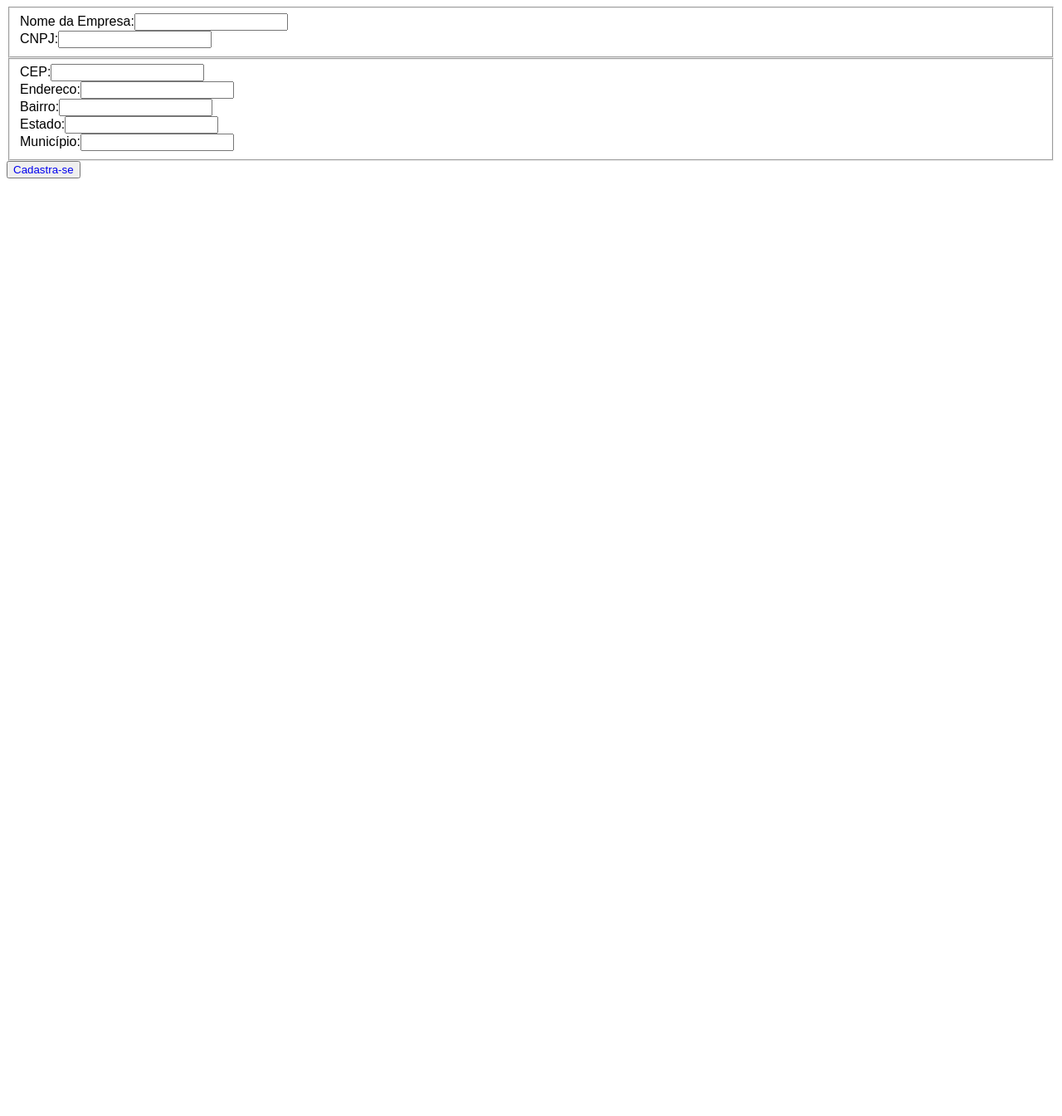
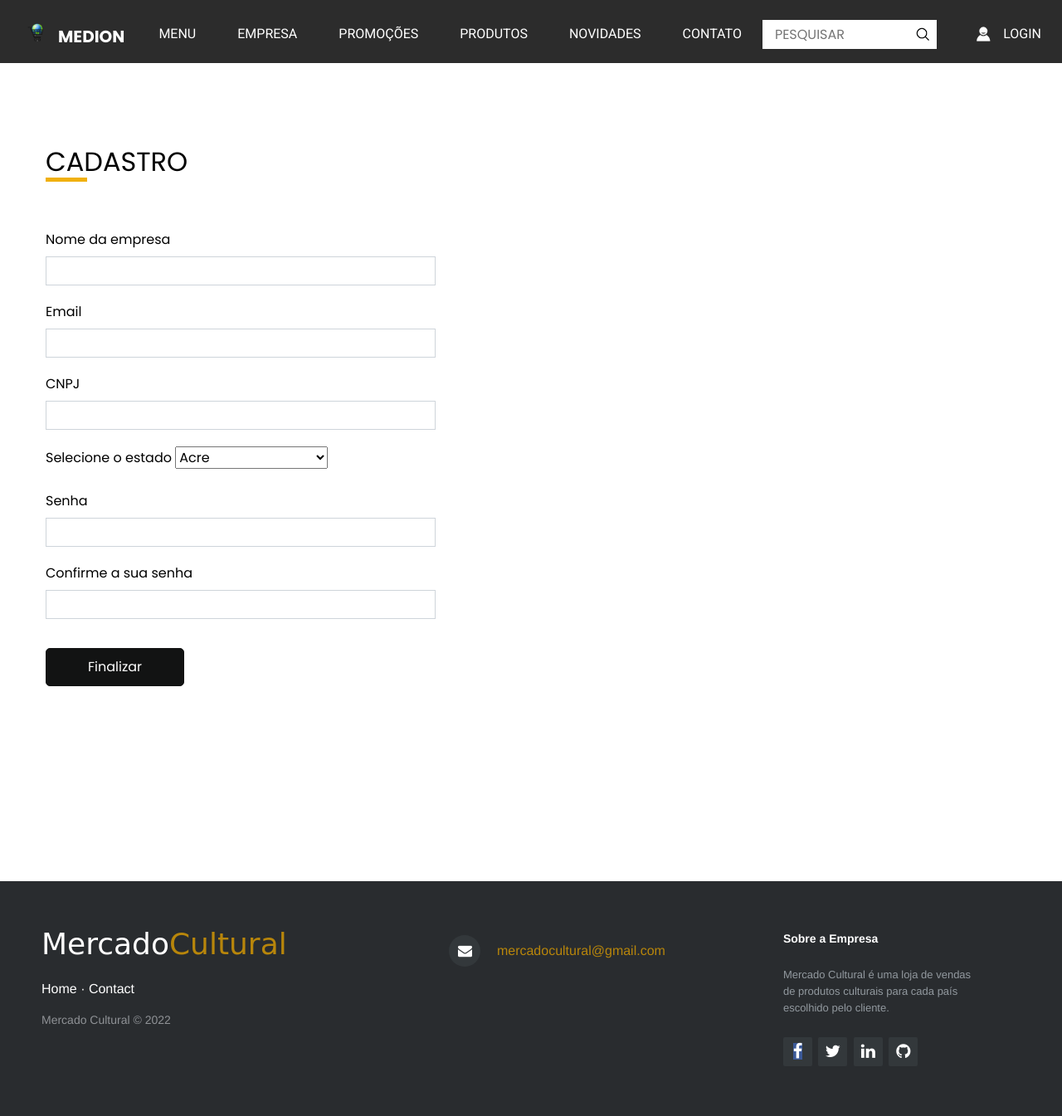
Before and after one commit to senacrs-emti/2022-3M-mercado-cultural, a PHP site: page /cadastro_empresa.php in a window 1280 px wide. Shown: the whole page at 83% size. Before the commit the page ends 215 px from the top, so only its background shows below. Run offline with PHP 8.4, Linux system fonts and the light colour scheme; some libraries are stand-ins or nearby versions.

Commit message:
LOGIN
login

```diff
--- a/cadastro_empresa.php
+++ b/cadastro_empresa.php
@@ -1,36 +1,109 @@
-<!DOCTYPE html>
-<html lang="en">
-<head>
-    <meta charset="UTF-8">
-    <meta http-equiv="X-UA-Compatible" content="IE=edge">
-    <meta name="viewport" content="width=device-width, initial-scale=1.0">
-    <link rel="stylesheet" type="text/css" href="style.css" media="screen">
-    <script language="JavaScript" type="text/javascript" src="cidades-estados-1.4-utf8.js"></script>
-    <title>Document</title>
-</head>
-<body>
-    <fieldset class="grupo">
-        <div class="campo">
-            <form method="POST" action="cadastro.php">
-            <label>Nome da Empresa:</label><input type="text" name="empresa" id="login" required><br>
-            <label>CNPJ:</label><input type="text" name="cnpj" id="cnpj" required><br>
+<?php
+// includes basicos
+include_once './includes/conexao.php';
+include_once './includes/head.php';
+include_once './includes/header.php';
+?>
 
+
+  <!-- contact section -->
+  <section class="contact_section layout_padding">
+    <div class="container">
+      <div class="row">
+        <div class="custom_heading-container ">
+          <h2>
+            Cadastro
+          </h2>
         </div>
-    </fieldset>
+      </div>
+    </div>
+    <div class="container layout_padding2">
+      <div class="row">
+        <div class="col-md-5">
+          <div class="form_contaier">
 
-    <fieldset class="grupo">
-        <div class="campo">
-            <label>CEP:</label><input type="number" name="cep" id="cep" required><br>
-            <label>Endereco:</label><input type="text" name="endereco" id="endereco"><br>
-            <label>Bairro:</label><input type="text" name="bairro" id="bairro"><br>
+           <form action="cadastro_empresa.php" method="POST">
+              <div class="form-group">
+                <label for="exampleInputName1">Nome da empresa</label>
+                <input type="text" class="form-control" id="exampleInputName1" name="nome" id="nome">
 
-            <label>Estado:</label><input type="text" name="estado" id="estado"><br>
-            <label>Município:</label><input type="text" name="municipio" id="municipio"><br>
 
+              </div>
+
+
+              <div class="form-group">
+                <label for="exampleInputEmail1">Email </label>
+                <input type="email" class="form-control" id="exampleInputEmail1">
+              </div>
+
+              <div class="form-group">
+                <label for="exampleInputName1">CNPJ</label>
+                <input type="text" class="form-control" id="exampleInputName1">
+              </div>
+
+
+
+
+              <div class="form-group ">
+                <label for="inputState">Selecione o estado</label>
+                <select id="estado" name="estado">
+    <option value="AC">Acre</option>
+    <option value="AL">Alagoas</option>
+    <option value="AP">Amapá</option>
+    <option value="AM">Amazonas</option>
+    <option value="BA">Bahia</option>
+    <option value="CE">Ceará</option>
+    <option value="DF">Distrito Federal</option>
+    <option value="ES">Espírito Santo</option>
+    <option value="GO">Goiás</option>
+    <option value="MA">Maranhão</option>
+    <option value="MT">Mato Grosso</option>
+    <option value="MS">Mato Grosso do Sul</option>
+    <option value="MG">Minas Gerais</option>
+    <option value="PA">Pará</option>
+    <option value="PB">Paraíba</option>
+    <option value="PR">Paraná</option>
+    <option value="PE">Pernambuco</option>
+    <option value="PI">Piauí</option>
+    <option value="RJ">Rio de Janeiro</option>
+    <option value="RN">Rio Grande do Norte</option>
+    <option value="RS">Rio Grande do Sul</option>
+    <option value="RO">Rondônia</option>
+    <option value="RR">Roraima</option>
+    <option value="SC">Santa Catarina</option>
+    <option value="SP">São Paulo</option>
+    <option value="SE">Sergipe</option>
+    <option value="TO">Tocantins</option>
+    <option value="EX">Estrangeiro</option>
+</select>
+              </div>
+
+
+              <div class="form-group">
+                 <label for="exampleInputPassword1">Senha</label>
+                   <input type="password" class="form-control" id="exampleInputPassword1">
+             </div>
+
+
+             <div class="form-group">
+                 <label for="exampleInputPassword1">Confirme a sua senha</label>
+                   <input type="password" class="form-control" id="exampleInputPassword1">
+             </div>
+
+              <button type="submit" name="submit"  class="">Finalizar</button>
+            </form>
+          </div>
         </div>
 
-    </fieldset>
+      </div>
+    </div>
+  </section>
 
-    <button class="botao" type="submit"><a href= "login_empresa.html">Cadastra-se</a></button>
-</body>
-</html>
+  <!-- end contact section -->
+
+
+
+  <!-- footer section -->
+ <?php
+ include_once './includes/footer.php';
+ ?>
--- a/css/style.css
+++ b/css/style.css
@@ -782,6 +782,7 @@ a:focus {
 }
 
 
+
 /* footer section*/
 
 
```
Also changed, not shown: contact.php (+9 -25 lines), login_empresa.php (+54 -27 lines), includes/contato.php (added).
